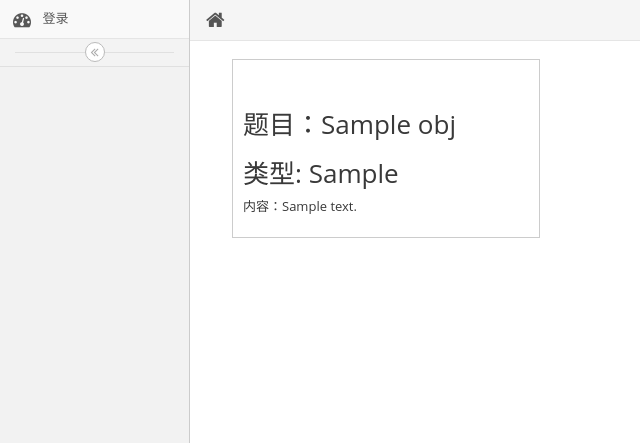
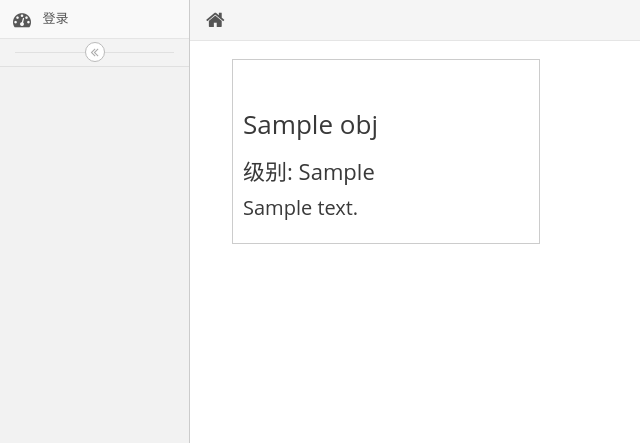
Before and after one commit to LaLune47/Knowledge-Graph-based-Terminology-Recommendation-Platform, a Python web app: template app/templates/user/push_to_article.html in a window 1280 px wide. Shown: the part 45-488 px from the top of the page, without its empty margins (0-640 px from the left). Run offline with Jinja, Linux system fonts and the light colour scheme; the template is opened without the code that fills it: most values are stand-ins (such as "Sample title", 1, 10 or a date in 2020).

Commit message:
样式修改: :

```diff
--- a/app/templates/user/push_to_article.html
+++ b/app/templates/user/push_to_article.html
@@ -26,6 +26,7 @@
         display: -webkit-box;
         -webkit-line-clamp: 5;
         -webkit-box-orient: vertical;
+        font-size: 20px;
     }
 
     .span_list {
@@ -56,13 +57,13 @@
             {% for obj in articles %}
                 <div class="article_item">
                     <h1 style="display: flex; justify-content: space-between">
-                        <h2>题目：{{ obj.title }}</h2>
+                        <h2>{{ obj.title }}</h2>
 <!--                        <a href="{{ blue_url_for("show_article_details",nid=obj.id) }}">题目：{{ obj.title }}</a>-->
                     </h1>
-                    <h2>
-                        类型: {{ obj.get_kind_display }}
-                    </h2>
-                    <p class="article_content">内容：{{ obj.content }}</p>
+                    <h3>
+                        级别: {{ obj.get_kind_display }}
+                    </h3>
+                    <p class="article_content">{{ obj.content }}</p>
                 </div>
             {% endfor %}
         </div>
```
Also changed, not shown: app/statics/user_img_thumb/1715958400339.6108.jpg (added), app/statics/user_img_thumb/1715958422565.791.jpg (added), app/statics/user_img_thumb/1716284319649.9402.jpg (added), 1 other file.
